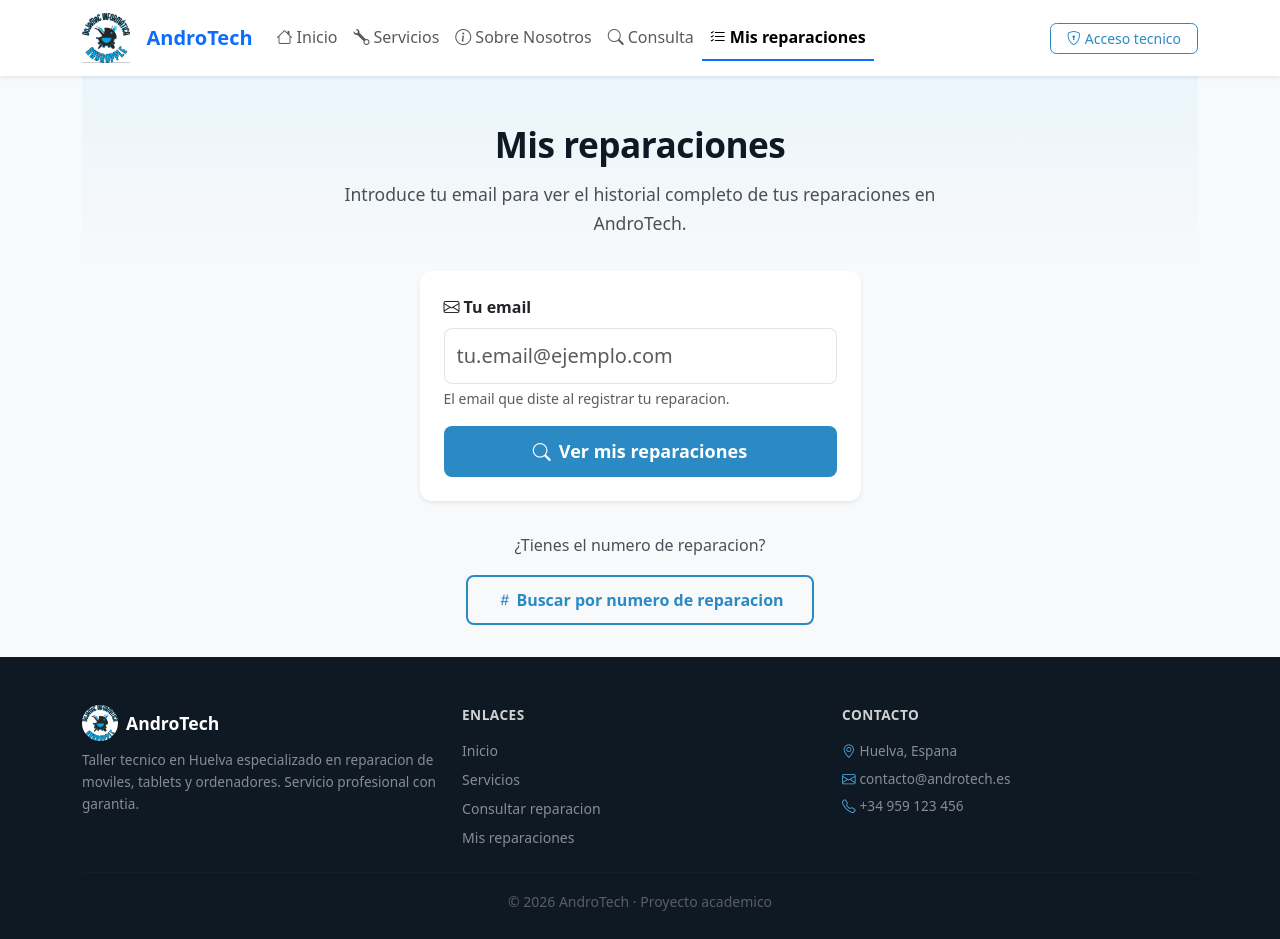
After one commit to manuelcortes07/Androtech, a Flask app: page /mis-reparaciones in a window 1280 px wide. The commit adds this page. Run offline with Flask 3, Linux system fonts and the light colour scheme.

Commit message:
feat: QR en PDF, exportar CSV y panel mis-reparaciones
- pdf_generator.py: QR de consulta en facturas y presupuestos (ReportLab nativo)
- app.py: rutas /exportar/reparaciones.csv y /exportar/clientes.csv (solo admin)
- app.py: ruta publica /mis-reparaciones — buscar por email, ver todas las reparaciones
- dashboard.html: botones exportar CSV visibles para admin
- base.html: enlace "Mis reparaciones" en navbar y footer publicos
- mis_reparaciones.html: nuevo template con formulario, resumen y listado completo

Co-Authored-By: Claude Opus 4.6 <noreply@anthropic.com>

```diff
--- a/app.py
+++ b/app.py
@@ -640,7 +640,8 @@ def dashboard():
         ingresos_por_mes=ingresos_por_mes,
         tiempo_medio_dias=tiempo_medio_dias,
         reparaciones_por_tecnico=tecnico_dict,
-        eventos_auditoria=eventos_auditoria
+        eventos_auditoria=eventos_auditoria,
+        user_role=session.get('rol')
     )
 
 #  SECCIÓN CLIENTES
@@ -791,6 +792,76 @@ def borrar_cliente(id):
     conn.commit()
     conn.close()
     return redirect(url_for("clientes"))
+
+
+# =========================================
+#  🔸 EXPORTAR CSV
+# =========================================
+
+import csv
+from io import StringIO, BytesIO
+
+@app.route("/exportar/reparaciones.csv")
+@login_required
+@role_required('admin')
+def exportar_reparaciones_csv():
+    conn = get_db()
+    rows = conn.execute('''
+        SELECT r.id, c.nombre as cliente, c.email, c.telefono,
+               r.dispositivo, r.descripcion, r.estado, r.estado_pago,
+               r.precio, r.fecha_entrada, r.fecha_pago, r.metodo_pago
+        FROM reparaciones r
+        JOIN clientes c ON r.cliente_id = c.id
+        ORDER BY r.id DESC
+    ''').fetchall()
+    conn.close()
+
+    si = StringIO()
+    writer = csv.writer(si)
+    writer.writerow(['ID', 'Cliente', 'Email', 'Telefono', 'Dispositivo',
+                     'Descripcion', 'Estado', 'Estado Pago', 'Precio',
+                     'Fecha Entrada', 'Fecha Pago', 'Metodo Pago'])
+    for r in rows:
+        writer.writerow([r['id'], r['cliente'], r['email'], r['telefono'],
+                         r['dispositivo'], r['descripcion'], r['estado'],
+                         r['estado_pago'], r['precio'], r['fecha_entrada'],
+                         r['fecha_pago'], r['metodo_pago']])
+
+    output = BytesIO()
+    output.write(si.getvalue().encode('utf-8-sig'))
+    output.seek(0)
+    return send_file(output, mimetype='text/csv', as_attachment=True,
+                     download_name=f'reparaciones_{datetime.now().strftime("%Y%m%d")}.csv')
+
+
+@app.route("/exportar/clientes.csv")
+@login_required
+@role_required('admin')
+def exportar_clientes_csv():
+    conn = get_db()
+    rows = conn.execute('''
+        SELECT c.id, c.nombre, c.email, c.telefono,
+               COUNT(r.id) as total_reparaciones,
+               COALESCE(SUM(CASE WHEN r.estado_pago = 'Pagado' THEN r.precio ELSE 0 END), 0) as total_pagado
+        FROM clientes c
+        LEFT JOIN reparaciones r ON r.cliente_id = c.id
+        GROUP BY c.id
+        ORDER BY c.nombre
+    ''').fetchall()
+    conn.close()
+
+    si = StringIO()
+    writer = csv.writer(si)
+    writer.writerow(['ID', 'Nombre', 'Email', 'Telefono', 'Total Reparaciones', 'Total Pagado'])
+    for r in rows:
+        writer.writerow([r['id'], r['nombre'], r['email'], r['telefono'],
+                         r['total_reparaciones'], r['total_pagado']])
+
+    output = BytesIO()
+    output.write(si.getvalue().encode('utf-8-sig'))
+    output.seek(0)
+    return send_file(output, mimetype='text/csv', as_attachment=True,
+                     download_name=f'clientes_{datetime.now().strftime("%Y%m%d")}.csv')
 
 
 # =========================================
@@ -1570,6 +1641,53 @@ def consulta():
                 error = "Por favor, introduce un número válido."
 
     return render_template("consulta.html", reparacion=reparacion, error=error)
+
+
+@app.route("/mis-reparaciones", methods=["GET", "POST"])
+@csrf_protect
+def mis_reparaciones():
+    """Panel publico: el cliente introduce su email y ve todas sus reparaciones."""
+    reparaciones_list = None
+    cliente_nombre = None
+    email_buscado = None
+    error = None
+
+    if request.method == "POST":
+        email_buscado = request.form.get("email", "").strip().lower()
+        if not email_buscado or '@' not in email_buscado:
+            error = "Por favor, introduce un email valido."
+        else:
+            conn = get_db()
+            cliente = conn.execute(
+                "SELECT id, nombre FROM clientes WHERE LOWER(email) = ?",
+                (email_buscado,)
+            ).fetchone()
+
+            if not cliente:
+                error = "No se encontro ningun cliente con ese email."
+                conn.close()
+            else:
+                cliente_nombre = cliente['nombre']
+                reparaciones_list = conn.execute('''
+                    SELECT r.id, r.dispositivo, r.descripcion, r.estado,
+                           r.estado_pago, r.precio, r.fecha_entrada,
+                           r.fecha_pago, r.metodo_pago
+                    FROM reparaciones r
+                    WHERE r.cliente_id = ?
+                    ORDER BY r.fecha_entrada DESC
+                ''', (cliente['id'],)).fetchall()
+                conn.close()
+
+                if not reparaciones_list:
+                    error = "No se encontraron reparaciones asociadas a este email."
+                    reparaciones_list = None
+
+    return render_template("mis_reparaciones.html",
+        reparaciones=reparaciones_list,
+        cliente_nombre=cliente_nombre,
+        email_buscado=email_buscado,
+        error=error
+    )
 
 
 @app.route('/publico/pagar/<int:id>', methods=['POST'])
--- a/templates/base.html
+++ b/templates/base.html
@@ -161,6 +161,12 @@
                             <i class="bi bi-search me-1"></i>Consulta
                         </a>
                     </li>
+                    <li class="nav-item">
+                        <a class="nav-link {% if request.endpoint == 'mis_reparaciones' %}active fw-semibold{% endif %}"
+                           href="/mis-reparaciones">
+                            <i class="bi bi-list-check me-1"></i>Mis reparaciones
+                        </a>
+                    </li>
 
                 </ul>
 
@@ -251,6 +257,7 @@
                         <a href="/" class="at-footer-link">Inicio</a>
                         <a href="/servicios" class="at-footer-link">Servicios</a>
                         <a href="/consulta" class="at-footer-link">Consultar reparacion</a>
+                        <a href="/mis-reparaciones" class="at-footer-link">Mis reparaciones</a>
                     {% endif %}
                 </div>
             </div>
--- /dev/null
+++ b/templates/mis_reparaciones.html
@@ -0,0 +1,169 @@
+{% extends "base.html" %}
+{% block title %}Mis Reparaciones{% endblock %}
+
+{% block content %}
+
+<!-- HERO -->
+<section class="at-hero" style="padding: 3rem 0 2rem;">
+    <div class="container text-center">
+        <h1 class="at-hero-title" style="font-size: 2.2rem;">Mis reparaciones</h1>
+        <p class="at-hero-sub" style="max-width: 600px; margin: 0 auto;">Introduce tu email para ver el historial completo de tus reparaciones en AndroTech.</p>
+    </div>
+</section>
+
+<!-- FORMULARIO -->
+<section class="container mb-5">
+    <div class="row justify-content-center">
+        <div class="col-md-8 col-lg-5">
+            <div class="card shadow-sm border-0">
+                <div class="card-body p-4">
+                    <form method="POST" class="needs-validation" novalidate>
+                        <input type="hidden" name="csrf_token" value="{{ csrf_token }}">
+                        <div class="mb-3">
+                            <label for="email" class="form-label fw-semibold">
+                                <i class="bi bi-envelope me-1"></i>Tu email
+                            </label>
+                            <input type="email" class="form-control form-control-lg" id="email" name="email"
+                                   required placeholder="tu.email@ejemplo.com"
+                                   value="{{ email_buscado or '' }}">
+                            <div class="form-text">El email que diste al registrar tu reparacion.</div>
+                        </div>
+                        <div class="d-grid">
+                            <button type="submit" class="btn at-btn-primary btn-lg">
+                                <i class="bi bi-search me-2"></i>Ver mis reparaciones
+                            </button>
+                        </div>
+                    </form>
+
+                    {% if error %}
+                    <div class="alert alert-warning mt-3 mb-0">
+                        <i class="bi bi-exclamation-triangle me-1"></i>{{ error }}
+                    </div>
+                    {% endif %}
+                </div>
+            </div>
+        </div>
+    </div>
+</section>
+
+<!-- RESULTADOS -->
+{% if reparaciones %}
+<section class="container mb-5">
+    <div class="row justify-content-center">
+        <div class="col-md-10 col-lg-8">
+            <!-- Header -->
+            <div class="d-flex justify-content-between align-items-center mb-4">
+                <div>
+                    <h3 class="fw-bold mb-1" style="color: #0F1923;">Hola, {{ cliente_nombre }}</h3>
+                    <p class="text-muted mb-0">Tienes {{ reparaciones|length }} reparacion{{ 'es' if reparaciones|length != 1 else '' }} registrada{{ 's' if reparaciones|length != 1 else '' }}.</p>
+                </div>
+                <span class="at-pill">{{ email_buscado }}</span>
+            </div>
+
+            <!-- Resumen rapido -->
+            <div class="at-stats-bar mb-4" style="border-radius: .75rem; padding: 1.25rem 0;">
+                {% set pendientes = reparaciones|selectattr('estado', 'equalto', 'Pendiente')|list|length %}
+                {% set en_proceso = reparaciones|selectattr('estado', 'equalto', 'En proceso')|list|length %}
+                {% set terminadas = reparaciones|selectattr('estado', 'equalto', 'Terminado')|list|length + reparaciones|selectattr('estado', 'equalto', 'Entregado')|list|length %}
+                <div class="at-stats-grid">
+                    <div class="at-stat">
+                        <span class="at-stat-number" style="font-size: 1.5rem;">{{ pendientes }}</span>
+                        <span class="at-stat-label">Pendientes</span>
+                    </div>
+                    <div class="at-stat-divider"></div>
+                    <div class="at-stat">
+                        <span class="at-stat-number" style="font-size: 1.5rem;">{{ en_proceso }}</span>
+                        <span class="at-stat-label">En proceso</span>
+                    </div>
+                    <div class="at-stat-divider"></div>
+                    <div class="at-stat">
+                        <span class="at-stat-number" style="font-size: 1.5rem;">{{ terminadas }}</span>
+                        <span class="at-stat-label">Completadas</span>
+                    </div>
+                </div>
+            </div>
+
+            <!-- Lista de reparaciones -->
+            {% for rep in reparaciones %}
+            <div class="card shadow-sm border-0 mb-3">
+                <div class="card-body p-4">
+                    <div class="d-flex justify-content-between align-items-start mb-2">
+                        <div>
+                            <h5 class="fw-bold mb-1" style="color: #0F1923;">
+                                #{{ rep.id }} &mdash; {{ rep.dispositivo }}
+                            </h5>
+                            <p class="text-muted small mb-0">{{ rep.descripcion or 'Sin descripcion' }}</p>
+                        </div>
+                        <span class="badge
+                            {% if rep.estado == 'Entregado' %}bg-success
+                            {% elif rep.estado == 'Terminado' %}bg-success
+                            {% elif rep.estado == 'En proceso' %}bg-primary
+                            {% elif rep.estado == 'Pendiente' %}bg-warning text-dark
+                            {% else %}bg-secondary{% endif %} fs-6">
+                            {{ rep.estado }}
+                        </span>
+                    </div>
+
+                    <hr class="my-3">
+
+                    <div class="row g-3">
+                        <div class="col-sm-4">
+                            <small class="text-muted d-block">Fecha entrada</small>
+                            <span class="fw-semibold">{{ rep.fecha_entrada or 'N/A' }}</span>
+                        </div>
+                        <div class="col-sm-4">
+                            <small class="text-muted d-block">Precio</small>
+                            <span class="fw-semibold">
+                                {% if rep.precio %}{{ "%.2f"|format(rep.precio) }} &euro;{% else %}Pendiente{% endif %}
+                            </span>
+                        </div>
+                        <div class="col-sm-4">
+                            <small class="text-muted d-block">Pago</small>
+                            {% if rep.estado_pago == 'Pagado' %}
+                                <span class="text-success fw-semibold">Pagado</span>
+                            {% else %}
+                                <span class="text-warning fw-semibold">Pendiente</span>
+                            {% endif %}
+                        </div>
+                    </div>
+
+                    <!-- Boton para ver detalle o pagar -->
+                    <div class="mt-3 d-flex gap-2">
+                        <form method="POST" action="/consulta" class="d-inline">
+                            <input type="hidden" name="csrf_token" value="{{ csrf_token }}">
+                            <input type="hidden" name="id_reparacion" value="{{ rep.id }}">
+                            <button type="submit" class="btn btn-sm at-btn-outline">
+                                <i class="bi bi-eye me-1"></i>Ver detalle
+                            </button>
+                        </form>
+                        {% if rep.precio and rep.estado_pago != 'Pagado' %}
+                        <a href="/consulta" class="btn btn-sm at-btn-primary">
+                            <i class="bi bi-credit-card me-1"></i>Pagar
+                        </a>
+                        {% endif %}
+                    </div>
+                </div>
+            </div>
+            {% endfor %}
+
+        </div>
+    </div>
+</section>
+{% endif %}
+
+<!-- ENLACE A CONSULTA INDIVIDUAL -->
+<section class="container mb-5">
+    <div class="text-center">
+        <p class="text-muted">¿Tienes el numero de reparacion?</p>
+        <a href="/consulta" class="btn at-btn-outline">
+            <i class="bi bi-hash me-1"></i>Buscar por numero de reparacion
+        </a>
+    </div>
+</section>
+
+<script src="https://unpkg.com/scrollreveal"></script>
+<script>
+    ScrollReveal().reveal('.card', { interval: 100, distance: '15px', origin: 'bottom' });
+</script>
+
+{% endblock %}
```
Also changed, not shown: templates/dashboard.html (+12 -0 lines), utils/pdf_generator.py (+46 -0 lines).
